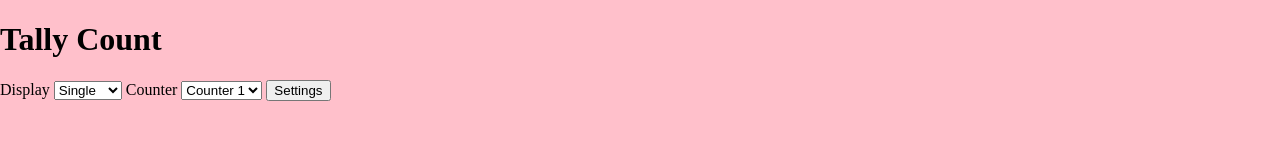
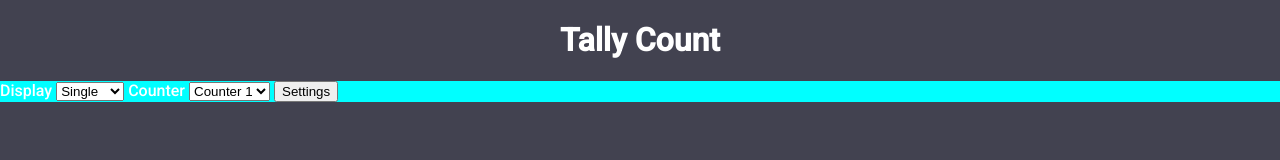
Before and after one commit to AaishaFisher/IWA1, a plain HTML site: page index.html in a window 1280 px wide. Drawn offline with Linux system fonts and the light colour scheme.

Commit message:
header css styling
complete

```diff
--- a/index.html
+++ b/index.html
@@ -4,50 +4,50 @@
     <meta charset="UTF-8" />
     <meta name="viewport" content="width=device-width, initial-scale=1.0" />
     <title>Tally Count</title>
+
     <link rel="stylesheet" href="/style.css " />
+    <link rel="preconnect" href="https://fonts.googleapis.com" />
+
+    <link rel="preconnect" href="https://fonts.gstatic.com" crossorigin />
+
+    <link
+      href="https://fonts.googleapis.com/css2?family=Roboto:wght@500&display=swap"
+      rel="stylesheet"
+    />
   </head>
 
   <body>
-
-    <header>
+    <header class="header">
       <h1>Tally Count</h1>
     </header>
 
-    <div>
-
+    <aside class="controls">
       <label>
-
         <span>Display</span>
 
         <select>
-
           <option>Single</option>
           <option>Multiple</option>
-
         </select>
-
       </label>
 
       <label>
-
         <span>Counter</span>
 
         <select>
-
           <option>Counter 1</option>
           <option>Counter 2</option>
           <option>Counter 3</option>
-
-
         </select>
-
       </label>
 
       <button>Settings</button>
-
     </div>
 
-    <div></div>
+    <main class="counter">
+
+
+    </main>
 
     <footer></footer>
   </body>
--- a/style.css
+++ b/style.css
@@ -14,5 +14,22 @@
 
 body {
     margin: 0;
-    background-color: pink;
+    background-color: var(--color-medium-grey);
+    color: var(--color-white);
+    font-family: Roboto, Arial, Helvetica, sans-serif}
+
+
+    /* heading */
+    .header {
+        text-align: center;
+    }
+
+/*Controls*/
+.controls {
+background: aqua;
 }
+
+/*Counter*/
+.counter {
+    background: var(--color-dark-grey);
+}
```
Lines whose indentation alone changed are shown as unchanged.
